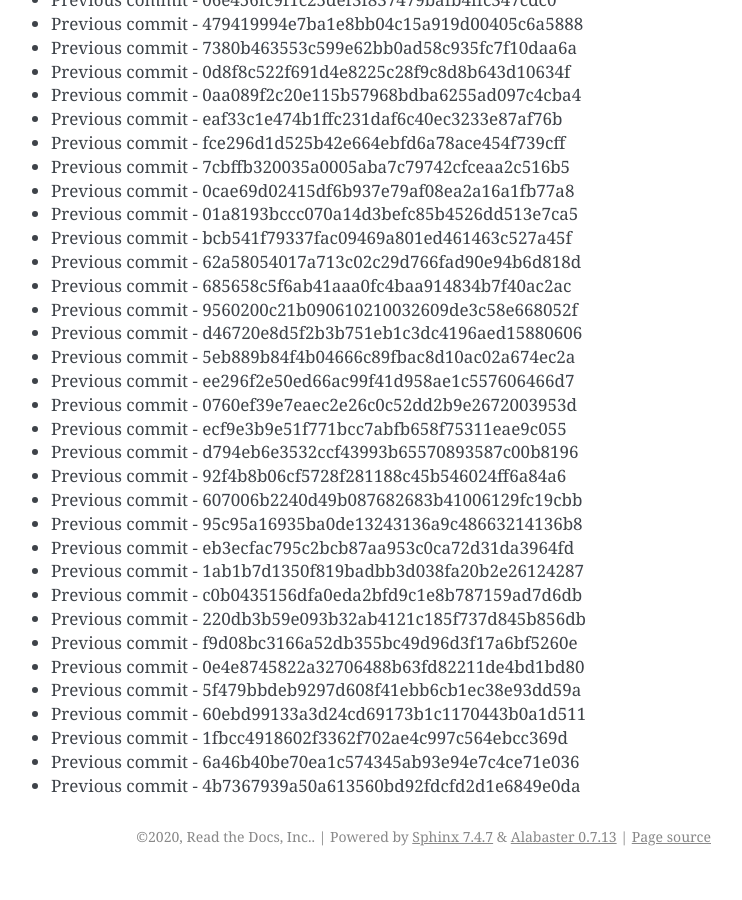
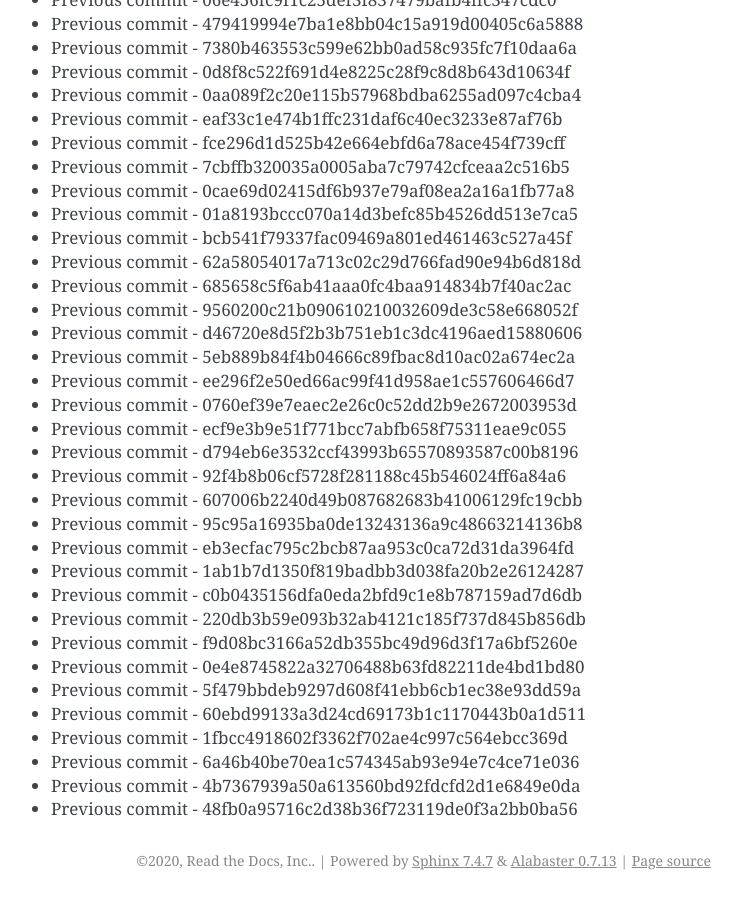
Before and after one commit to readthedocs/rtd-git-stresstest, a Sphinx documentation site: the page built from docs/updates.rst, in a window 1280 px wide and 900 px high, scrolled down 14981 px. Shown: the whole window, without its empty margins (399-1141 px from the left). Built offline with Sphinx 7.4.7, drawn with Linux system fonts in a browser that asks for light colours; before the commit the page ends 15857 px from its top, so only the background shows below that.

Commit message:
Generating commit from previous: 48fb0a95716c2d38b36f723119de0f3a2bb0ba56

```diff
--- a/docs/updates.rst
+++ b/docs/updates.rst
@@ -661,3 +661,4 @@ It can be tested for any performance characteristics.
 * Previous commit - 1fbcc4918602f3362f702ae4c997c564ebcc369d
 * Previous commit - 6a46b40be70ea1c574345ab93e94e7c4ce71e036
 * Previous commit - 4b7367939a50a613560bd92fdcfd2d1e6849e0da
+* Previous commit - 48fb0a95716c2d38b36f723119de0f3a2bb0ba56
```
